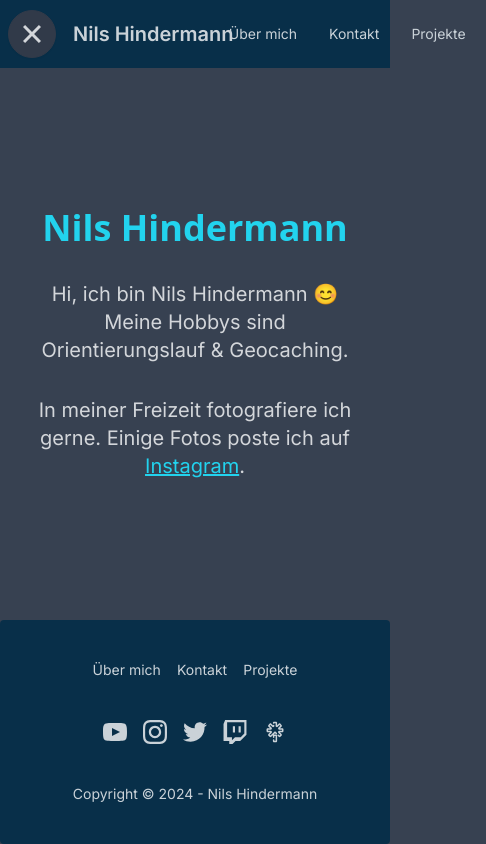
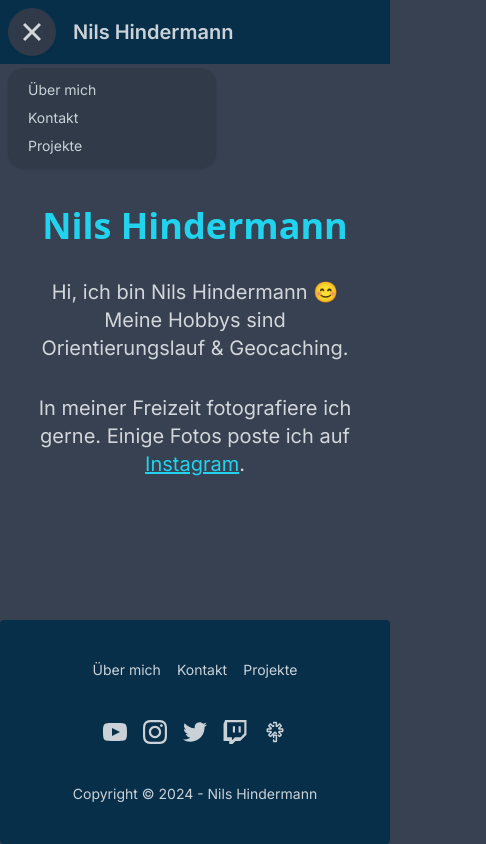
Before and after one commit to nilshindermann/nilsh.ch, a Next.js app: page / in a window 390 px wide. Both pictures are taken after a click on the label 32 px from the left and 34 px from the top of the page. Shown: the whole page, 486 px wide, since content can reach past the window. Built offline with nearby package versions, Linux system fonts and the light colour scheme.

Commit message:
try to create mobile navigation

```diff
--- a/components/Navbar.tsx
+++ b/components/Navbar.tsx
@@ -2,7 +2,7 @@
 
 import Link from 'next/link';
 import { usePathname } from 'next/navigation';
-import React, { ReactElement } from 'react';
+import React, { ReactElement, useState } from 'react';
 
 const links: { href: string; displayName: string }[] = [
     {
@@ -21,12 +21,26 @@ const links: { href: string; displayName: string }[] = [
 
 export default function Navbar(): ReactElement {
     const pathname = usePathname();
+    const [menuOpen, setMenuOpen] = useState<boolean>(false);
 
     return (
         <div className="navbar bg-neutral text-neutral-content">
             <div className="flex-1">
-                <label className="btn btn-circle swap swap-rotate lg:hidden">
-                    <input type="checkbox" />
+                <div
+                    className={
+                        'dropdown lg:hidden' +
+                        (menuOpen ? ' dropdown-open' : '')
+                    }
+                >
+                    <label
+                        tabIndex={0}
+                        className="btn btn-circle swap swap-rotate lg:hidden"
+                    >
+                        <input
+                            type="checkbox"
+                            checked={menuOpen}
+                            onChange={(e) => setMenuOpen(e.target.checked)}
+                        />
                         <svg
                             className="swap-off fill-current"
                             xmlns="http://www.w3.org/2000/svg"
@@ -46,11 +60,32 @@ export default function Navbar(): ReactElement {
                             <polygon points="400 145.49 366.51 112 256 222.51 145.49 112 112 145.49 222.51 256 112 366.51 145.49 400 256 289.49 366.51 400 400 366.51 289.49 256 400 145.49" />
                         </svg>
                     </label>
+                    <ul
+                        tabIndex={0}
+                        className={
+                            'menu dropdown-content menu-sm z-[1] mt-3 w-52 rounded-box bg-base-200 p-2 shadow lg:hidden' +
+                            (!menuOpen ? ' hidden' : '')
+                        }
+                    >
+                        {links.map((link) => (
+                            <li key={link.href}>
+                                <Link
+                                    href={link.href}
+                                    className={
+                                        pathname == link.href ? 'font-bold' : ''
+                                    }
+                                >
+                                    {link.displayName}
+                                </Link>
+                            </li>
+                        ))}
+                    </ul>
+                </div>
                 <Link className="btn btn-ghost text-xl" href="/">
                     Nils Hindermann
                 </Link>
             </div>
-            <div className="flex-none">
+            <div className="hidden flex-none lg:block">
                 <ul className="menu menu-horizontal px-1">
                     {links.map((link) => (
                         <li key={link.href}>
```
Lines whose indentation alone changed are shown as unchanged.
